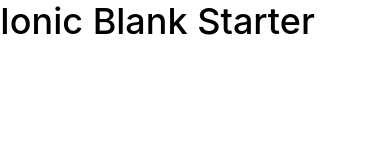
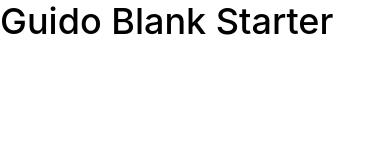
Before and after one commit to mstrleon/guidoMap, a website: page www/index.html in a window 390 px wide. Drawn offline with Linux system fonts and the light colour scheme; some packages are replaced by stand-ins of ours; files that its build step writes are made by us from their sources.

Commit message:
Renaming the title

```diff
--- a/www/index.html
+++ b/www/index.html
@@ -36,7 +36,7 @@
 
     <ion-pane>
       <ion-header-bar class="bar-stable">
-        <h1 class="title">Ionic Blank Starter</h1>
+        <h1 class="title">Guido Blank Starter</h1>
       </ion-header-bar>
       <ion-content>
       </ion-content>
```
